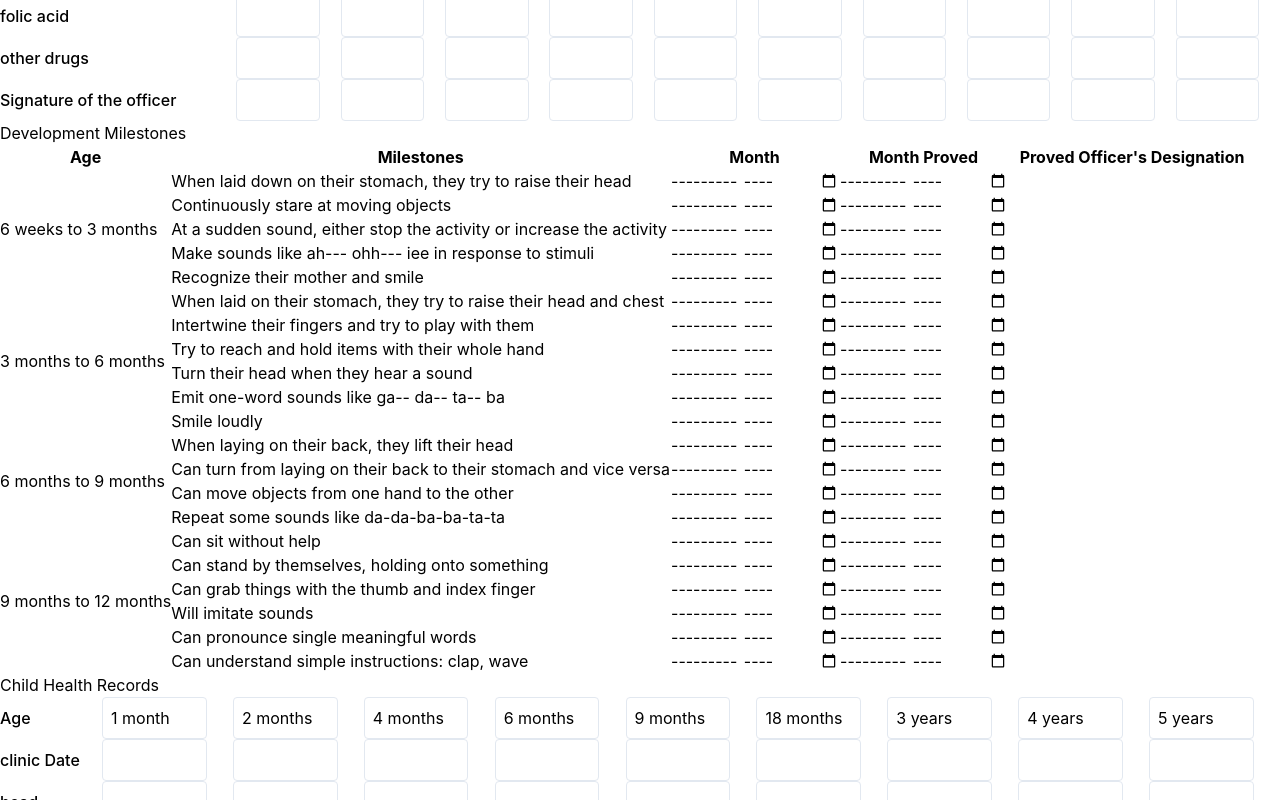
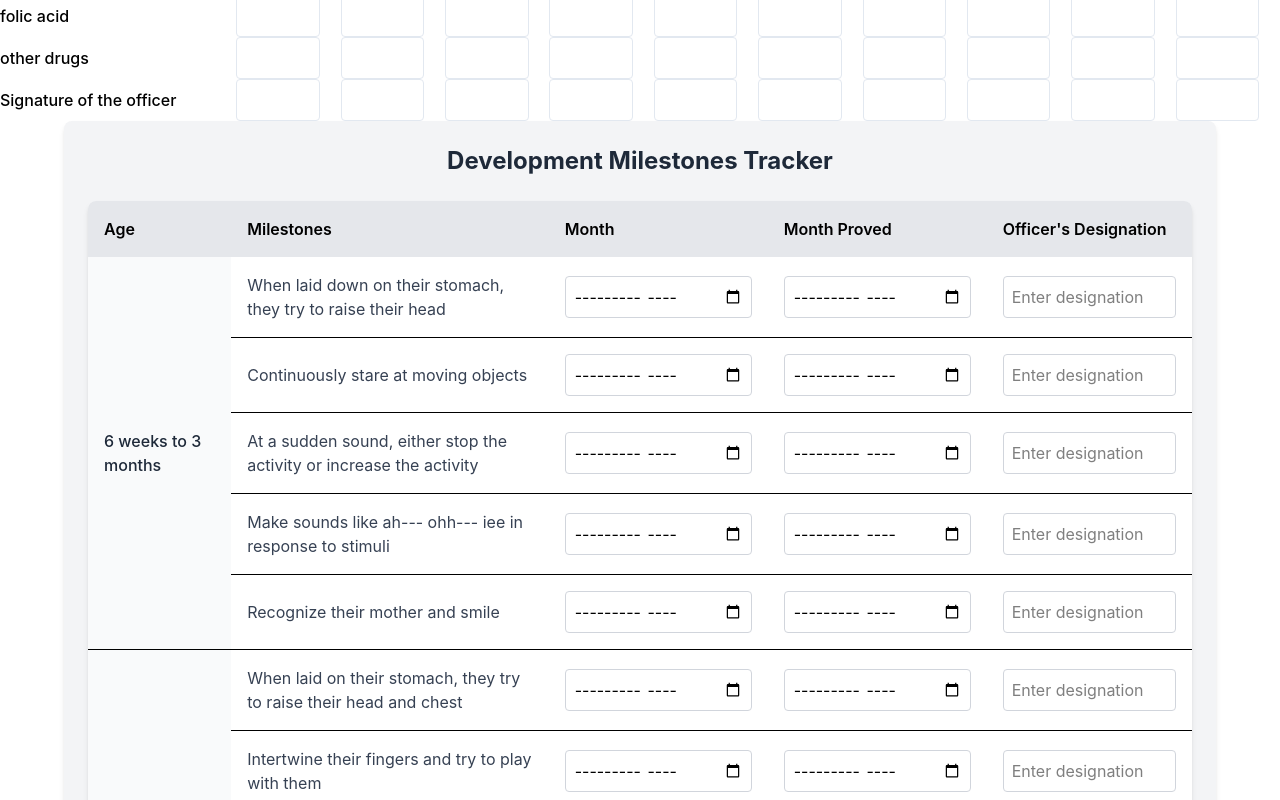
Before and after one commit to Methma-02/Health_Bridge, a React (Vite) app in the folder frontend/: page / in a window 1280 px wide. Shown: the part 4900-5700 px from the top of the page. Built offline with nearby package versions, Linux system fonts and the light colour scheme.

Commit message:
Update developmentMilestones.jsx

```diff
--- a/frontend/src/developmentMilestones.jsx
+++ b/frontend/src/developmentMilestones.jsx
@@ -59,45 +59,52 @@ const DevelopmentMilestones = () => {
     };
 
     return (
-        <div>
-        <h2 className="title">Development Milestones</h2>
-            <table border="1">
+        <div className="p-6 max-w-6xl mx-auto bg-gray-100 rounded-lg shadow-md">
+            <h2 className="text-2xl font-bold mb-6 text-center text-gray-800">Development Milestones Tracker</h2>
+            <div className="overflow-x-auto bg-white rounded-lg shadow-md">
+                <table className="w-full border-collapse">
                     <thead>
-                    <tr>
-                        <th>Age</th>
-                        <th>Milestones</th>
-                        <th>Month</th>
-                        <th>Month Proved</th>
-                        <th>Proved Officer's Designation</th>
+                        <tr className="bg-gray-200">
+                            <th className="p-4 text-left font-semibold">Age</th>
+                            <th className="p-4 text-left font-semibold">Milestones</th>
+                            <th className="p-4 text-left font-semibold">Month</th>
+                            <th className="p-4 text-left font-semibold">Month Proved</th>
+                            <th className="p-4 text-left font-semibold">Officer's Designation</th>
                         </tr>
                     </thead>
                     <tbody>
                         {formData.table.map((ageGroup, ageIndex) => (
                             ageGroup.milestones.map((milestone, milestoneIndex) => (
-                            <tr key={`${ageIndex}-${milestoneIndex}`}>
+                                <tr key={`${ageIndex}-${milestoneIndex}`} className="border-b hover:bg-gray-100">
                                     {milestoneIndex === 0 && (
-                                    <td rowSpan={ageGroup.milestones.length}>{ageGroup.age}</td>
+                                        <td rowSpan={ageGroup.milestones.length} className="p-4 font-medium text-gray-800 bg-gray-50">
+                                            {ageGroup.age}
+                                        </td>
                                     )}
-                                <td>{milestone}</td>
-                                <td>
+                                    <td className="p-4 text-gray-700">{milestone}</td>
+                                    <td className="p-4">
                                         <input
                                             type="month"
                                             value={ageGroup.inputs[milestoneIndex].month}
                                             onChange={(e) => handleChange(ageIndex, milestoneIndex, "month", e.target.value)}
+                                            className="w-full p-2 border border-gray-300 rounded focus:ring-2 focus:ring-blue-400 outline-none"
                                         />
                                     </td>
-                                <td>
+                                    <td className="p-4">
                                         <input
                                             type="month"
                                             value={ageGroup.inputs[milestoneIndex].monthProved}
                                             onChange={(e) => handleChange(ageIndex, milestoneIndex, "monthProved", e.target.value)}
+                                            className="w-full p-2 border border-gray-300 rounded focus:ring-2 focus:ring-blue-400 outline-none"
                                         />
                                     </td>
-                                <td>
+                                    <td className="p-4">
                                         <input
                                             type="text"
                                             value={ageGroup.inputs[milestoneIndex].officer}
                                             onChange={(e) => handleChange(ageIndex, milestoneIndex, "officer", e.target.value)}
+                                            className="w-full p-2 border border-gray-300 rounded focus:ring-2 focus:ring-blue-400 outline-none"
+                                            placeholder="Enter designation"
                                         />
                                     </td>
                                 </tr>
@@ -106,6 +113,7 @@ const DevelopmentMilestones = () => {
                     </tbody>
                 </table>
             </div>
+        </div>
     );
 };
 
```
Lines whose indentation alone changed are shown as unchanged.
